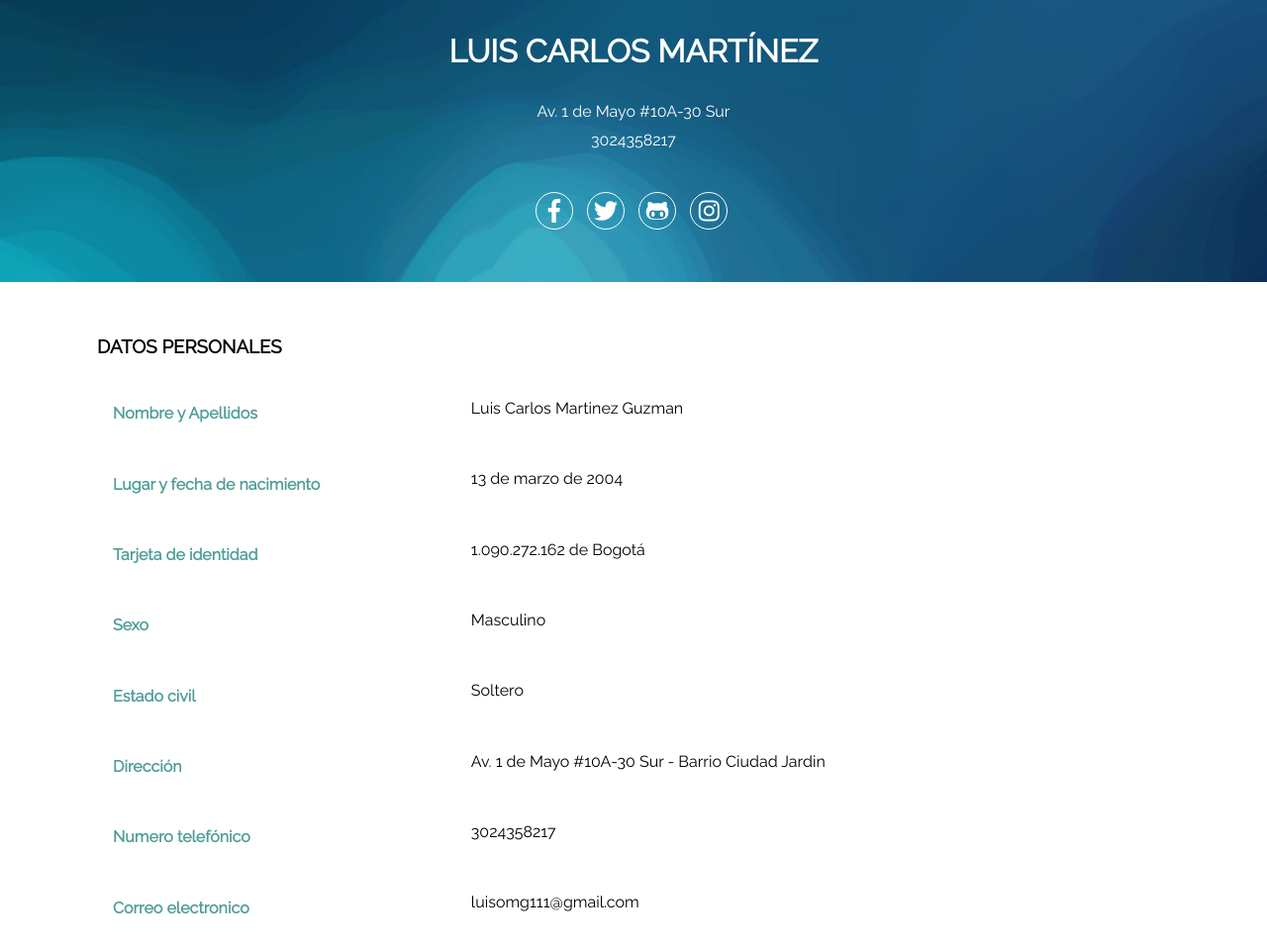
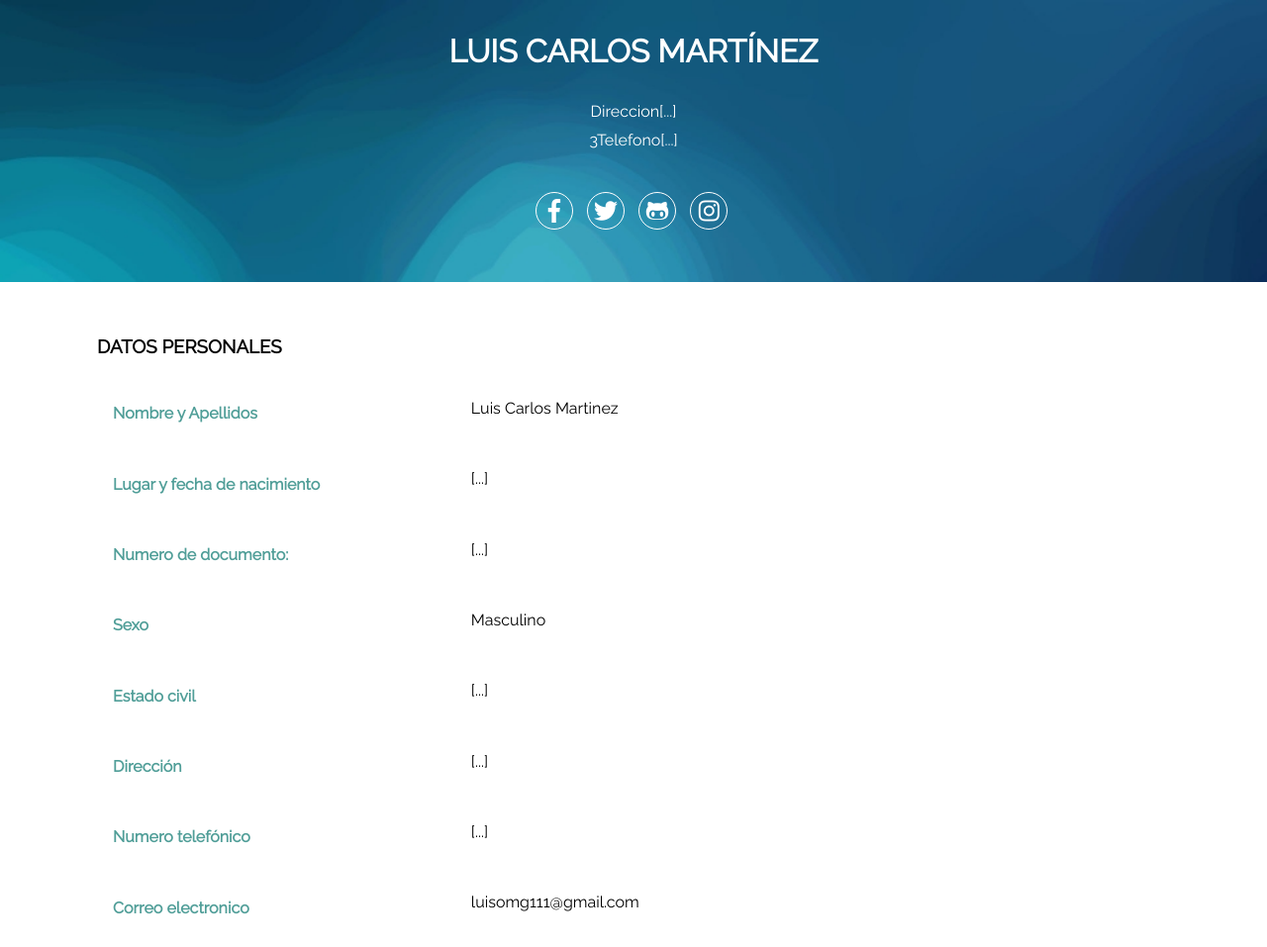
Before and after one commit to LuisC111/Curriculum-Vitae-html-css-js, a plain HTML site: page index.html in a window 1280 px wide. Shown: the part 171-1128 px from the top of the page at 99% size. Drawn offline with Linux system fonts and the light colour scheme.

Commit message:
Update vitae

```diff
--- a/index.html
+++ b/index.html
@@ -18,7 +18,7 @@
 <img src="./img/avatar.jpg" />
 </div>
 <h1>Luis Carlos Martínez</h1>
-<p>Av. 1 de Mayo #10A-30 Sur<br>3024358217</p>
+<p>Direccion[...]<br>3Telefono[...]</p>
 <section>
 <a href="https://www.facebook.com/c4arlos/" target="_blank">
  <i class="fab fa-facebook-f"></i>
@@ -43,7 +43,7 @@
 <h4>Nombre y Apellidos</h4>
 </div>
 <div class='descrition'>
-<p>Luis Carlos Martinez Guzman</p>
+<p>Luis Carlos Martinez</p>
 </div>
 </article>
 
@@ -52,16 +52,16 @@
 <h4>Lugar y fecha de nacimiento</h4>
 </div>
 <div class='descrition'>
-<p>13 de marzo de 2004</p>
+<p>[...]</p>
 </div>
 </article>
 
 <article class='course'>
 <div class='title'>
-<h4>Tarjeta de identidad</h4>
+<h4>Numero de documento:</h4>
 </div>
 <div class='descrition'>
-<p>1.090.272.162 de Bogotá</p>
+<p>[...]</p>
 </div>
 </article>
 
@@ -79,7 +79,7 @@
 <h4>Estado civil</h4>
 </div>
 <div class='descrition'>
-<p>Soltero</p>
+<p>[...]</p>
 </div>
 </article>
 
@@ -88,7 +88,7 @@
 <h4>Dirección</h4>
 </div>
 <div class='descrition'>
-<p>Av. 1 de Mayo #10A-30 Sur - Barrio Ciudad Jardin</p>
+<p>[...]</p>
 </div>
 </article>
 
@@ -97,7 +97,7 @@
 <h4>Numero telefónico</h4>
 </div>
 <div class='descrition'>
-<p>3024358217</p>
+<p>[...]</p>
 </div>
 </article>
 
@@ -118,7 +118,7 @@
 <h4>Sobre mí</h4>
 </div>
 <div class='descrition'>
-<p>Estudiante del Diseño y desaroollo de sistemas de información deseoso de formar parte del mundo laboral
+<p>Estudiante del Diseño y desarollo de sistemas de información deseoso de formar parte del mundo laboral
 y aprender acerca de la industria de la informatica antes de comenzar mi pregrado en ingenieria de sistemas.
 Poseo los concimientos necesarios para desarrollar un sistema de información que cumpla con todos los requisitos
 establecidos, tanto de calidad, arquitectura y desarrollo del mismo.</p>
```
